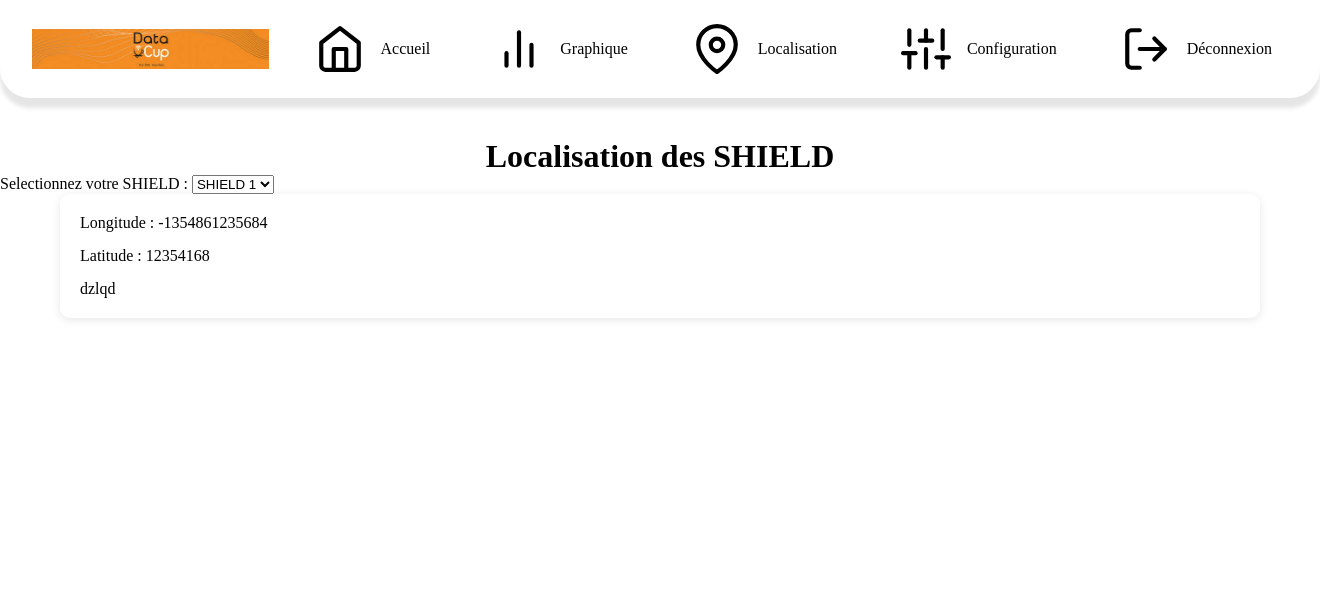
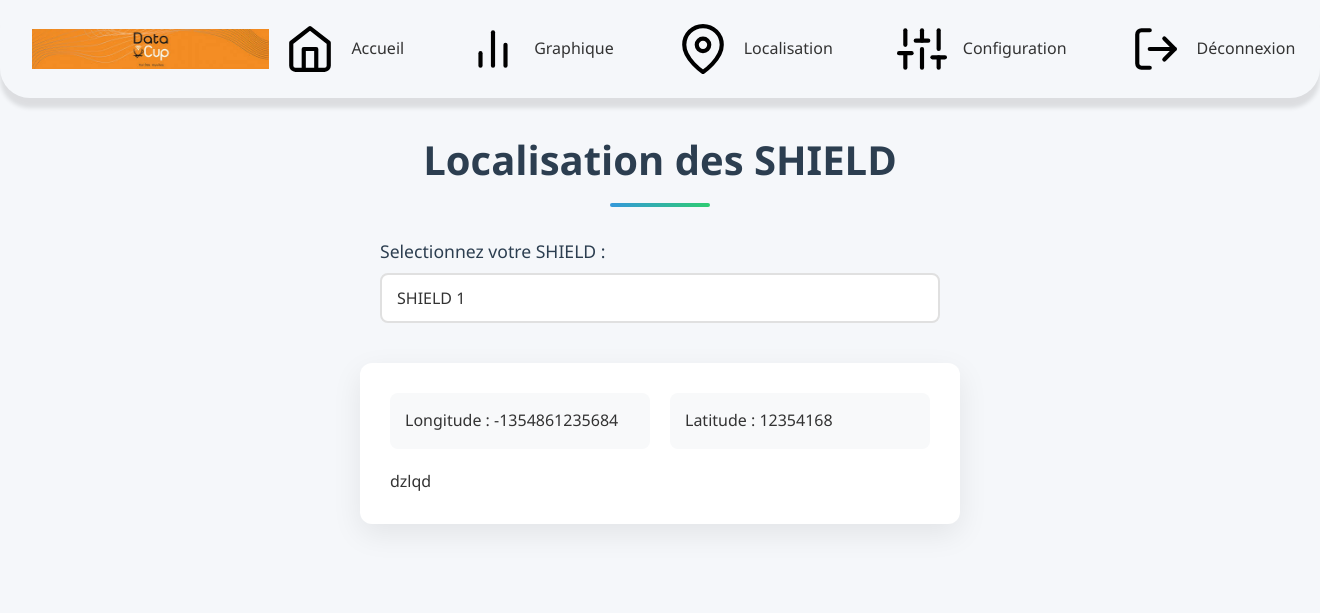
Before and after one commit to lukalbh/flask-pro, a Flask app: page /localisation in a window 1320 px wide. Shown: the top 613 px of the page. Run offline with Flask 3, Linux system fonts and the light colour scheme; the visitor is signed in with stand-in values (Sample User, id 1).

Commit message:
Ajout de css pour page localisation

```diff
--- a/static/css/localisation.css
+++ b/static/css/localisation.css
@@ -1,16 +1,147 @@
+/* localisation.css */
+
+/* Reset et styles de base */
+* {
+    margin: 0;
+    padding: 0;
+    box-sizing: border-box;
+    font-family: 'Segoe UI', Tahoma, Geneva, Verdana, sans-serif;
+}
+
+body {
+    background-color: #f5f7fa;
+    color: #333;
+    line-height: 1.6;
+    padding-bottom: 50px;
+}
+
+/* Titre */
 .title-loc {
     text-align: center;
-    margin-top: 40px; /* Ajustez la valeur selon l'espacement désiré */
+    margin: 30px 0;
+    color: #2c3e50;
+    font-size: 2.5rem;
+    font-weight: 600;
+    position: relative;
+    padding-bottom: 15px;
 }
 
+.title-loc::after {
+    content: '';
+    position: absolute;
+    bottom: 0;
+    left: 50%;
+    transform: translateX(-50%);
+    width: 100px;
+    height: 4px;
+    background: linear-gradient(90deg, #3498db, #2ecc71);
+    border-radius: 2px;
+}
+
+/* Sélecteurs */
+.select {
+    max-width: 600px;
+    margin: 30px auto;
+    padding: 0 20px;
+    text-align: left;
+}
+
+/* Label des sélecteurs */
+.select label {
+    display: block;
+    font-weight: 500;
+    color: #2c3e50; /* Couleur du texte pour le label */
+    font-size: 1.1rem;
+    margin-bottom: 8px;
+}
+
+/* Sélecteurs de choix (SHIELD et Capteur) */
+select {
+    width: 100%;
+    padding: 12px 15px;
+    border: 2px solid #e0e0e0;
+    border-radius: 8px;
+    background-color: #ffffff; /* Fond blanc */
+    font-size: 1rem;
+    color: #333; /* Texte noir pour une meilleure lisibilité */
+    transition: all 0.3s ease;
+    appearance: none; /* Enlève les styles par défaut du navigateur */
+}
+
+/* Icône de flèche pour les select */
+select:focus {
+    outline: none;
+    border-color: #3498db; /* Bordure bleue au focus */
+    box-shadow: 0 0 0 3px rgba(52, 152, 219, 0.2);
+}
+
+/* Option sélectionnée */
+select option {
+    padding: 12px;
+    font-size: 1rem;
+}
+
+/* Effet visuel lors du survol des options */
+select:hover {
+    border-color: #3498db; /* Change la bordure lors du survol */
+}
+
+/* Conteneur du selecteur */
+.select select {
+    background-repeat: no-repeat;
+    background-position: right 15px center;
+    background-size: 1em;
+}
+
+/* Animation de transition au survol pour améliorer l'interactivité */
+select:focus,
+select:hover {
+    background-color: #f0f7ff; /* Change légèrement la couleur de fond au survol */
+}
+
+/* Responsivité pour les petits écrans */
+@media (max-width: 768px) {
+    .select {
+        padding: 0 15px; /* Réduit l'espace autour des éléments pour les petits écrans */
+    }
+
+    select {
+        padding: 10px 12px;
+        font-size: 0.95rem;
+    }
+
+    .select label {
+        font-size: 1rem; /* Réduit la taille du texte des labels sur petits écrans */
+    }
+}
+
+
+/* Conteneur des informations */
 .containers {
-    max-width: 1200px; /* Largeur maximale du tableau de bord */
-    margin: 0 auto; /* Centre le conteneur horizontalement */
-    background: white; /* Fond blanc pour chaque carte */
-    padding: 20px; /* Espacement intérieur */
-    border-radius: 10px; /* Coins arrondis */
-    box-shadow: 0 2px 10px rgba(0, 0, 0, 0.1); /* Ombre légère autour des cartes */
-    display: flex; /* Flexbox pour aligner les éléments à l'intérieur de la carte */
-    flex-direction: column; /* Aligne les éléments verticalement */
-    gap: 15px; /* Espacement entre les éléments */
+    max-width: 600px;
+    margin: 40px auto;
+    padding: 30px;
+    background: white;
+    border-radius: 12px;
+    box-shadow: 0 10px 30px rgba(0, 0, 0, 0.08);
+    display: grid;
+    grid-template-columns: 1fr 1fr;
+    gap: 20px;
 }
+
+.containers div {
+    padding: 15px;
+    background: #f8f9fa;
+    border-radius: 8px;
+    transition: all 0.3s ease;
+}
+
+.containers div:hover {
+    background: #e9f7fe;
+    transform: translateY(-2px);
+}
+
+.containers div span {
+    font-weight: 600;
+    color: #3498db;
+}
```
